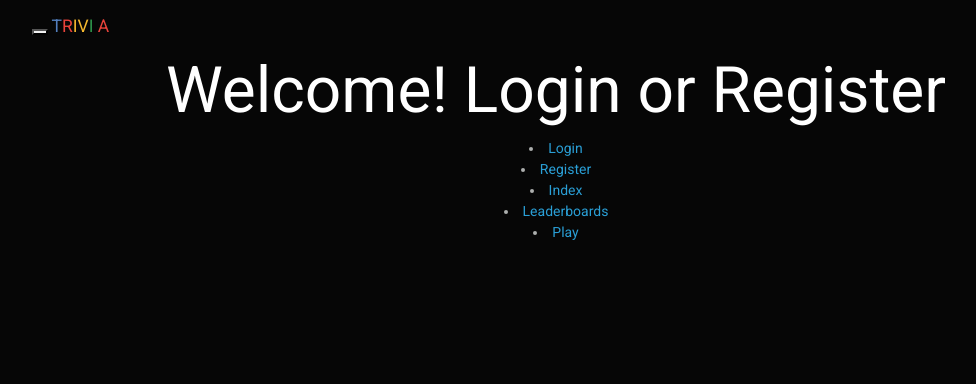
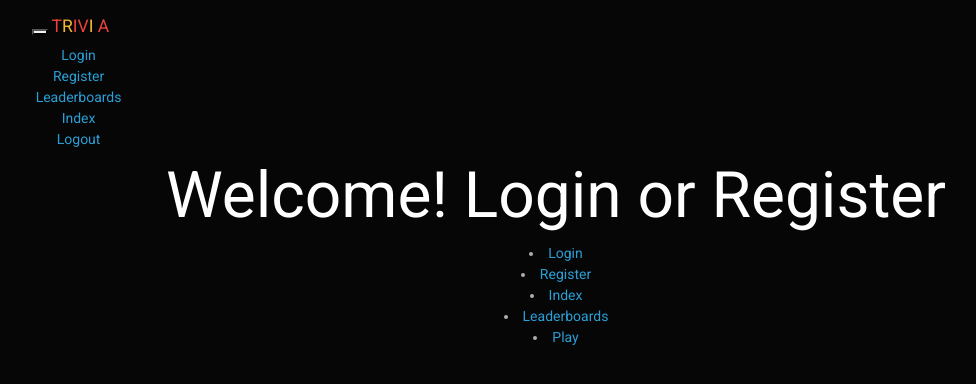
Before and after one commit to Erebeer/Technisch-Ontwerp, a Flask app: page / in a window 1280 px wide. Shown: the top 384 px of the page, without its empty margins (84-1060 px from the left). Run offline with Flask 2, Linux system fonts and the light colour scheme; a user stored in the database is signed in; some libraries are stand-ins or nearby versions.

Commit message:
Templates iets aangepas voor de header. In application.py de error met het inloggen en registereren opgelost en een logout functie gemaakt die werkt. Ook de template van logout gemaakt.

```diff
--- a/application.py
+++ b/application.py
@@ -6,6 +6,7 @@ from tempfile import mkdtemp
 from helpers import *
 
 app = Flask(__name__)
+app.config['SECRET_KEY']="Your secret key"
 
 # Configure CS50 Library to use SQLite database
 db = SQL("sqlite:///trivia.db")
@@ -77,7 +78,7 @@ def register():
         session["user_id"] = result
 
         # Goes to homepage
-        return redirect(url_for("home"))
+        return redirect(url_for("index"))
 
     else:
         return render_template("register.html")
@@ -96,12 +97,13 @@ def play():
     return render_template("game.html")
 
 @app.route("/logout", methods=["GET", "POST"])
+@login_required
 def logout():
     # Clear the session, forget user_id
     session.clear()
 
     # Go back to the homepage
-    return render_template("home.html")
+    return render_template("logout.html")
 
 
 
--- a/templates/home.html
+++ b/templates/home.html
@@ -1,6 +1,6 @@
 {% extends "layout.html" %}
 
-<title>Welcome to Name</title>
+<title>Welcome to The most awesome Trivia Game!</title>
 
 {% block main%}
                     <h1>Welcome! Login or Register</h1>
--- a/templates/layout.html
+++ b/templates/layout.html
@@ -27,25 +27,29 @@
             <nav class="navbar navbar-default">
                 <div class="container-fluid">
                     <div class="navbar-header">
-                        <button aria-expanded="false" class="navbar-toggle collapsed" data-target="#navbar" data-toggle="collapse" type="button">
+                        <button type="button" class="navbar-toggle collapsed"
+                        data-toggle="collapse" data-target="#navbar" aria-expanded="false"
+                        aria-controls="navbar">
                             <span class="sr-only">Toggle navigation</span>
                             <span class="icon-bar"></span>
                             <span class="icon-bar"></span>
                             <span class="icon-bar"></span>
                         </button>
-                        <a class="navbar-brand" href="{{ url_for('login') }}"><span class="blue">T</span><span class="red">R</span><span class="yellow">IV</span><span class="green">I</span> <span class="red">A</span></a>
-                    </div>
-                    <div class="collapse navbar-collapse" id="navbar">
+                    <a class="navbar-brand" href="{{ url_for('index') }}"><span class="red">T</span><span class="yellow">R</span><span class="red">IV</span><span class="yellow">I</span> <span class="red">A</span></a>
+                    <ul class="nav navbar-nav navbar-right">
+                        <li><a href="/login">Login</a></li>
+                        <li><a href="/register">Register</a></li>
+                        <li><a href="/leaderboards">Leaderboards</a></li>
+                        <li><a href="/index">Index</a></li>
+                        <li><a href="/logout">Logout</a></li>
+                    </ul>
+                <div class="collapse navbar-collapse" id="navbar">
                         {% if session.user_id %}
-                            <ul class="nav navbar-nav">
-                                <li><a href="{{ url_for('Quote') }}">Quote</a></li>
-                                <li><a href="{{ url_for('buy') }}">Buy</a></li>
-                                <li><a href="{{ url_for('sell') }}">Sell</a></li>
-                                <li><a href="{{ url_for('history') }}">History</a></li>
-                            </ul>
-                            <ul class="nav navbar-nav navbar-right">
-                                <li><a href="{{ url_for('logout') }}">Log Out</a></li>
-                                <li><a href="{{ url_for('password') }}">Change Password</a></li>
+                        <ul class="nav navbar-nav navbar-right">
+                        <li><a href="/leaderboards">Leaderboards</a></li>
+                        <li><a href="/index">Index</a></li>
+                        <li><a href="/logout">Logout</a></li>
+
                             </ul>
                         {% else %}
                             <ul class="nav navbar-nav navbar-right">
@@ -57,13 +61,6 @@
                 </div>
             </nav>
 
-            {% if get_flashed_messages() %}
-                <header>
-                    <div class="alert alert-info" role="alert">
-                        {{ get_flashed_messages() | join(" ") }}
-                    </div>
-                </header>
-            {% endif %}
 
             <main>
                 {% block main %}{% endblock %}
```
Also changed, not shown: helpers.py (+13 -0 lines), templates/logout.html (+10 -0 lines).
